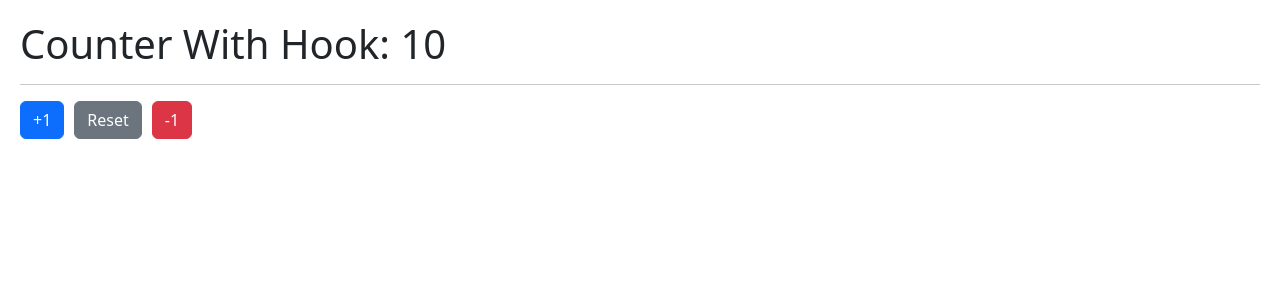
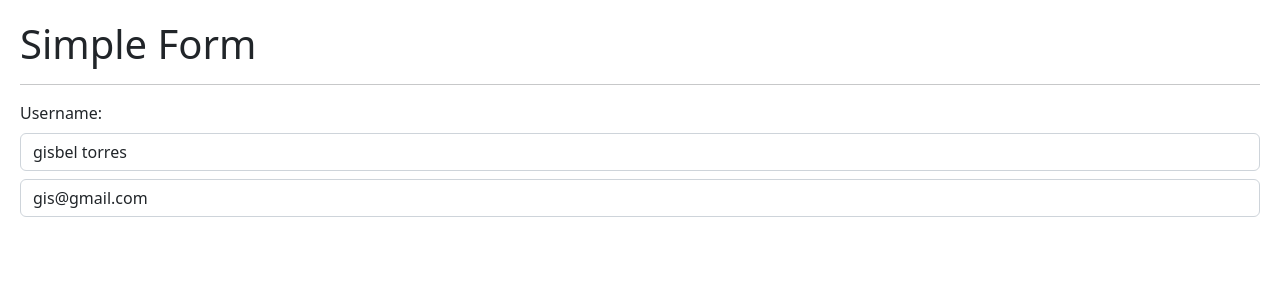
Before and after one commit to gisbelt/react-app, a React (Vite) app in the folder 05-hook-app/: page / in a window 1280 px wide. Shown: the top 300 px of the page. Built offline with nearby package versions, Linux system fonts and the light colour scheme.

Commit message:
useEffect cleanup

```diff
--- /dev/null
+++ b/05-hook-app/src/02-useEffect/Message.jsx
@@ -0,0 +1,23 @@
+import { useEffect } from "react"
+
+export const Message = () => {
+
+    useEffect(() => {
+        //When component is mounted
+        const onMouseMove = ( x, y ) => {
+            const coords = { x, y };
+            console.log(coords)
+        }
+        window.addEventListener('mousemove', onMouseMove)
+        return () => {
+            //When component is unmounted, Cleanup
+            window.removeEventListener('mousemove', onMouseMove)
+        }
+    }, [/*dependencies*/])
+
+    return (
+        <>
+            <h3>Usuario ya existe</h3>
+        </>
+    )
+}
--- /dev/null
+++ b/05-hook-app/src/02-useEffect/SimpleForm.jsx
@@ -0,0 +1,51 @@
+import React, { useEffect, useState } from 'react'
+import { Message } from './Message';
+
+export const SimpleForm = () => {
+
+    const [formState, setFormState] = useState({
+        username: 'gisbel torres',
+        email: 'gis@gmail.com',
+    })
+    const {username, email } = formState;
+
+    //change input
+    const onInputChange = ({ target }) => {
+        const { name, value } = target;
+        // The property "name" is the one we are going to set for email, and username
+        setFormState({
+            ...formState,
+            [ name ]: value //computed properties
+        })
+    }
+
+    return (
+        <>
+            <h1>Simple Form</h1>
+            <hr />
+            <div className="mb-3">
+                <label htmlFor="username" className="form-label">Username:</label>
+                <input
+                    type="text"
+                    className="form-control"
+                    name="username"
+                    placeholder="Username:"
+                    value={ username }
+                    onChange={ onInputChange }
+                />
+                <input
+                    type="email"
+                    className="form-control mt-2"
+                    name="email"
+                    placeholder="gis@gmail.com"
+                    value={ email }
+                    onChange={ onInputChange }
+                />
+            </div>
+
+            {
+                (username === "gisbel") && <Message />
+            }
+        </>
+    )
+}
--- a/05-hook-app/src/main.jsx
+++ b/05-hook-app/src/main.jsx
@@ -2,11 +2,12 @@ import React from 'react'
 import ReactDOM from 'react-dom/client'
 import { CounterApp } from './01-useState/CounterApp'
 import { CounterWithCustomHook } from './01-useState/CounterWithCustomHook'
+import { SimpleForm } from './02-useEffect/SimpleForm'
 // import { HooksApp } from './HooksApp'
 import './index.css'
 
 ReactDOM.createRoot(document.getElementById('root')).render(
   <React.StrictMode>
-    <CounterWithCustomHook />
+    <SimpleForm />
   </React.StrictMode>
 )
```
